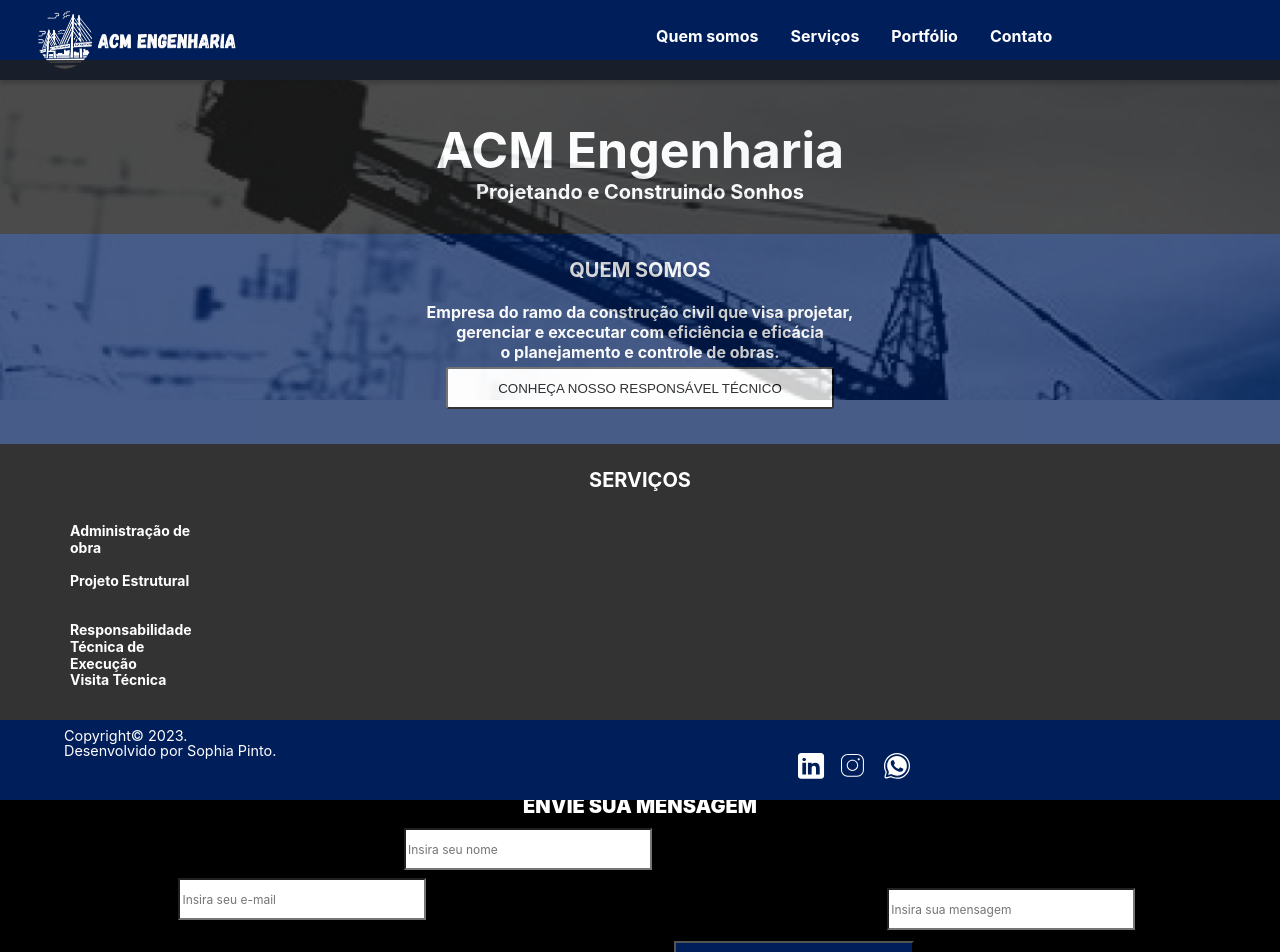
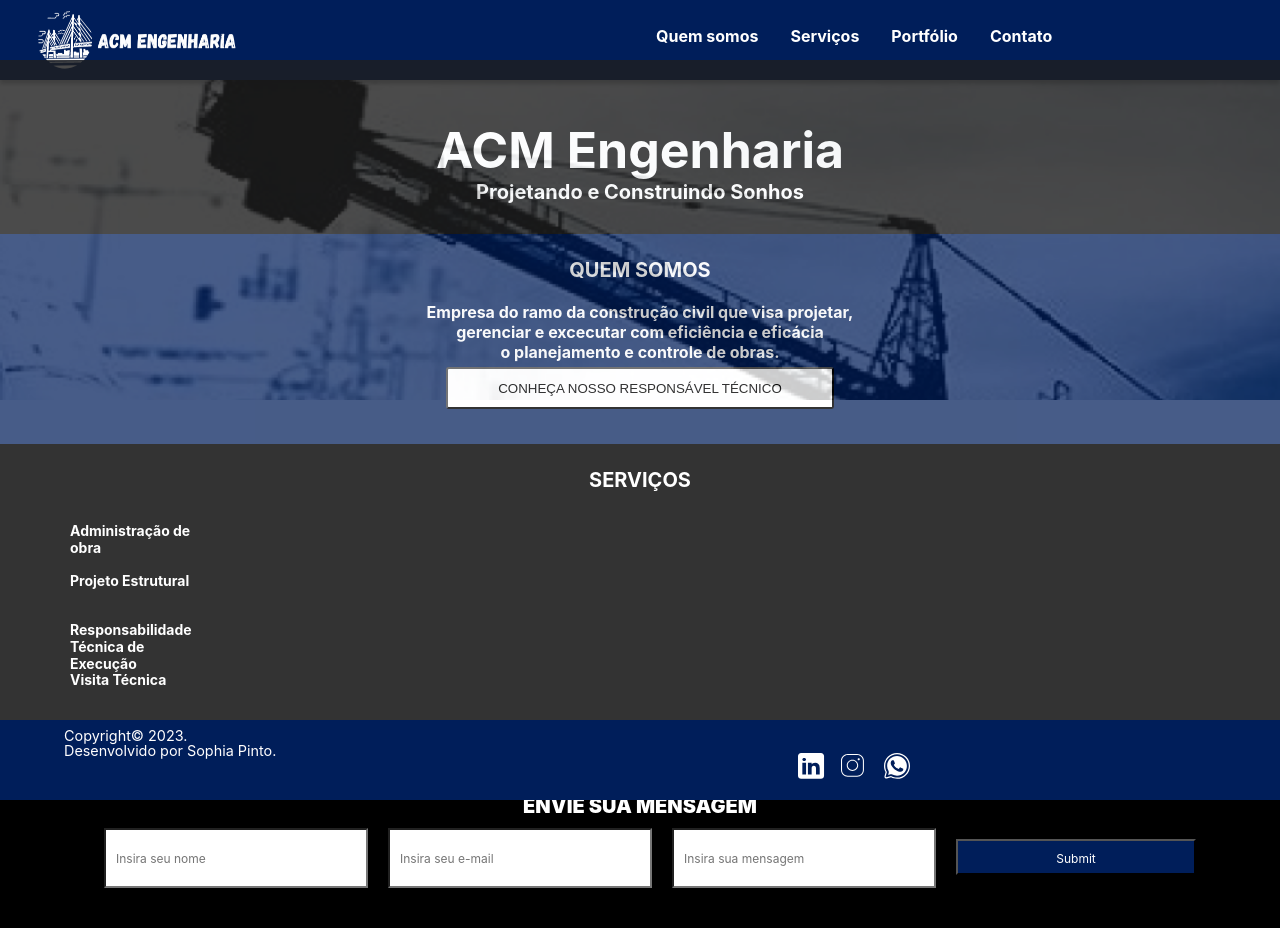
Before and after one commit to sophiapinto/acm-engenharia, a React (Create React App) app: page / in a window 1280 px wide. Shown: the top 952 px of the page. Built offline with nearby package versions, Linux system fonts and the light colour scheme.

Commit message:
Ajuste na aba de Contato

```diff
--- a/src/components/Contato/contato.css
+++ b/src/components/Contato/contato.css
@@ -1,12 +1,15 @@
 .form-wrapper {
     position: relative;
     width: 100%;
-    height: 281px;
+    height: 150%;
+    padding-bottom: 40px;
     top: -400px;
     flex-shrink: 0;
     background: #000;
     display: block;
     text-align: center;
+    display: list-item;
+    align-items: center;
 }
 
 .titulo-contato {
@@ -41,9 +44,7 @@
 }
 
 .button-contato {
-    position: relative;
-    top: 120px;
-    left: -17%;
+    margin-top: 20px;
     align-items: center;
     width: 240px;
     height: 36px;
@@ -58,23 +59,10 @@
     line-height: normal;
 }
 
-.input-contato-nome {
-    position: relative;
-    align-items: center;
-    top: 10px;
-    left: 20%;
+input {
+    width: 200px;
+    padding: 10px;
+    color: black;
+    margin-left: 20px;
+    margin-top: 10px;
 }
-
-.input-contato-email {
-    position: relative;
-    align-items: center;
-    top: 60px;
-    left: -17%;
-}
-
-.input-contato-mensagem {
-    position: relative;
-    align-items: center;
-    top: 70px;
-    left: 19%;
-}
--- a/src/components/Contato/index.js
+++ b/src/components/Contato/index.js
@@ -6,7 +6,8 @@
     <div className='form-wrapper'>
 
         <span className='titulo-contato'><br/>ENVIE SUA MENSAGEM<br/></span>
-        <form>
+
+        <form className='contato'>
             <input className= "input-contato input-contato-nome" type="text" name="Nome" placeholder="Insira seu nome">
             </input>
             <input className= "input-contato input-contato-email" type="email" name="Email" placeholder="Insira seu e-mail">
@@ -14,7 +15,8 @@
             <input className= "input-contato input-contato-mensagem" type="text" name="Mensagem" placeholder="Insira sua mensagem">
             </input>
 
-            <button className='button-contato' type="submit">Enviar</button>
+            <input className='input-contato button-contato' type="submit" name="Enviar" placeholder="Enviar">
+            </input>
 
 
         </form>
```
